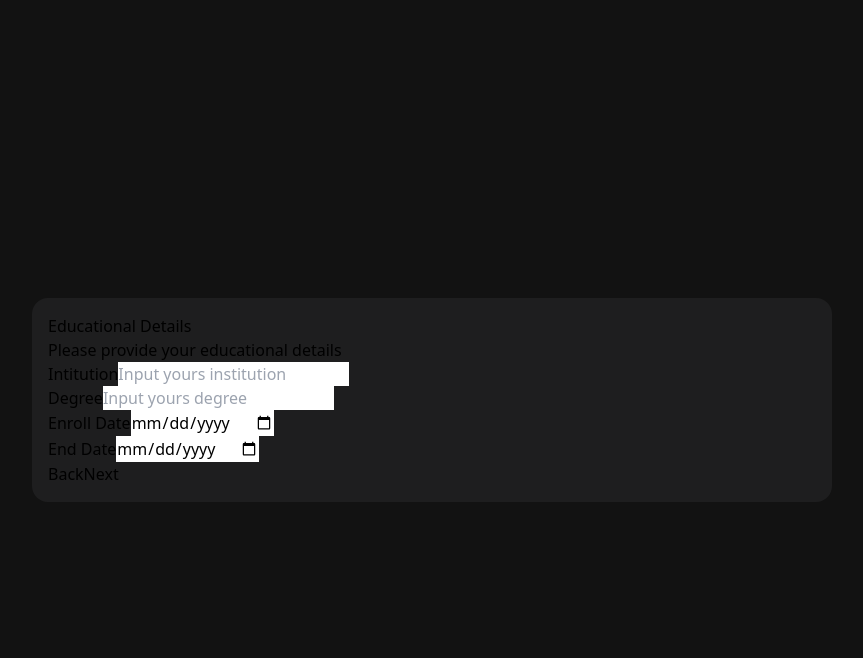
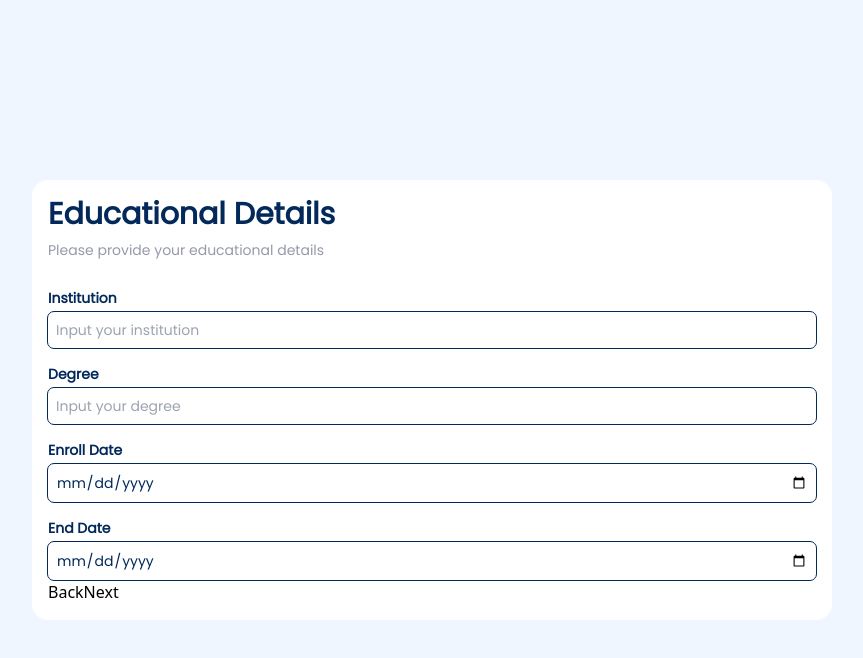
Before and after one commit to Utkarshrajmishra/Student-Detail, a React (Vite) app: page / in a window 1280 px wide. Both pictures are taken after a click on the button "Next". Shown: the top 658 px of the page, without its empty margins (208-1071 px from the left). Built offline with nearby package versions, Linux system fonts and the light colour scheme.

Commit message:
Update: Colors

```diff
--- a/src/components/EditForm/EditForm/CourseDetail.jsx
+++ b/src/components/EditForm/EditForm/CourseDetail.jsx
@@ -1,41 +1,60 @@
-const CourseDetailFrom = () => {
+const CourseDetailForm = () => {
   return (
-    <section>
-      <div>
-        <h2>Courses Details</h2>
-        <p>Please provide details about the course you have enrolled.</p>
+    <section className="font-Poppins text-marine_blue flex flex-col gap-4">
+      <div className="flex flex-col gap-2">
+        <h3 className="text-3xl font-extrabold">Courses Details</h3>
+        <p className="text-cool_gray text-sm">
+          Please provide details about the course you have enrolled.
+        </p>
       </div>
-      <div>
-        <div>
-          <label htmlFor="course">Course</label>
+      <div className="flex flex-col mt-3 gap-1">
+        <label htmlFor="course" className="text-sm font-semibold">
+          Course
+        </label>
         <input
+          className="p-2 rounded-md text-sm outline outline-1 outline-marine_blue"
           type="text"
           name="course"
           id="course"
-            placeholder="Input yours course name"
+          placeholder="Input your course name"
         />
       </div>
-        <div>
-          <label htmlFor="instructor">Instructor</label>
+      <div className="flex flex-col gap-1">
+        <label htmlFor="instructor" className="text-sm font-semibold">
+          Instructor
+        </label>
         <input
+          className="p-2 rounded-md text-sm outline outline-1 outline-marine_blue"
           type="text"
           name="instructor"
           id="instructor"
-            placeholder="Input yours instructor"
+          placeholder="Input your instructor"
         />
       </div>
-
-        <div>
-          <label htmlFor="courseEnrollDate">Enroll Date</label>
-          <input type="date" name="enrollDate" id="enrollDate" />
+      <div className="flex flex-col gap-1">
+        <label htmlFor="courseEnrollDate" className="text-sm font-semibold">
+          Enroll Date
+        </label>
+        <input
+          className="p-2 rounded-md text-sm outline outline-1 outline-marine_blue"
+          type="date"
+          name="courseEnrollDate"
+          id="courseEnrollDate"
+        />
       </div>
-        <div>
-          <label htmlFor="courseEndDate">End Date</label>
-          <input type="date" name="endDate" id="endDate" />
-        </div>
+      <div className="flex flex-col gap-1">
+        <label htmlFor="courseEndDate" className="text-sm font-semibold">
+          End Date
+        </label>
+        <input
+          className="p-2 rounded-md text-sm outline outline-1 outline-marine_blue"
+          type="date"
+          name="courseEndDate"
+          id="courseEndDate"
+        />
       </div>
     </section>
   );
 };
 
-export default CourseDetailFrom;
+export default CourseDetailForm;
--- a/src/components/EditForm/EducationDetail.jsx
+++ b/src/components/EditForm/EducationDetail.jsx
@@ -1,41 +1,60 @@
-const EducationalDetailFrom = () => {
+const EducationalDetailForm = () => {
   return (
-    <section>
-      <div>
-        <h2>Educational Details</h2>
-        <p>Please provide your educational details</p>
+    <section className="font-Poppins text-marine_blue flex flex-col gap-4">
+      <div className="flex flex-col gap-2">
+        <h3 className="text-3xl font-extrabold">Educational Details</h3>
+        <p className="text-cool_gray text-sm">
+          Please provide your educational details
+        </p>
       </div>
-      <div>
-        <div>
-          <label htmlFor="institution">Intitution</label>
+      <div className="flex flex-col mt-3 gap-1">
+        <label htmlFor="institution" className="text-sm font-semibold">
+          Institution
+        </label>
         <input
+          className="p-2 rounded-md text-sm outline outline-1 outline-marine_blue"
           type="text"
           name="institution"
           id="institution"
-            placeholder="Input yours institution"
+          placeholder="Input your institution"
         />
       </div>
-        <div>
-          <label htmlFor="degree">Degree</label>
+      <div className="flex flex-col gap-1">
+        <label htmlFor="degree" className="text-sm font-semibold">
+          Degree
+        </label>
         <input
+          className="p-2 rounded-md text-sm outline outline-1 outline-marine_blue"
           type="text"
           name="degree"
           id="degree"
-            placeholder="Input yours degree"
+          placeholder="Input your degree"
         />
       </div>
-
-        <div>
-          <label htmlFor="enrollDate">Enroll Date</label>
-          <input type="date" name="enrollDate" id="enrollDate" />
+      <div className="flex flex-col gap-1">
+        <label htmlFor="enrollDate" className="text-sm font-semibold">
+          Enroll Date
+        </label>
+        <input
+          className="p-2 rounded-md text-sm outline outline-1 outline-marine_blue"
+          type="date"
+          name="enrollDate"
+          id="enrollDate"
+        />
       </div>
-        <div>
-          <label htmlFor="endDate">End Date</label>
-          <input type="date" name="endDate" id="endDate" />
-        </div>
+      <div className="flex flex-col gap-1">
+        <label htmlFor="endDate" className="text-sm font-semibold">
+          End Date
+        </label>
+        <input
+          className="p-2 rounded-md text-sm outline outline-1 outline-marine_blue"
+          type="date"
+          name="endDate"
+          id="endDate"
+        />
       </div>
     </section>
   );
 };
 
-export default EducationalDetailFrom;
+export default EducationalDetailForm;
--- a/src/components/EditForm/PersonalDetail.jsx
+++ b/src/components/EditForm/PersonalDetail.jsx
@@ -1,50 +1,66 @@
-const PersonalDetailForm =() =>{
+const PersonalDetailForm = () => {
   return (
     <>
-        <section>
-          <div>
-            <h3>Personal Details</h3>
-            <p>Please provide your name, age, email, and phone number.</p>
+      <section className="font-Poppins text-marine_blue flex flex-col gap-4">
+        <div className="flex flex-col gap-2">
+          <h3 className="text-3xl font-extrabold">Personal Details</h3>
+          <p className="text-cool_gray text-sm ">
+            Please provide your name, age, email, and phone number.
+          </p>
         </div>
-          <div>
-            <label htmlFor="name">Name</label>
+        <div className="flex flex-col mt-3 gap-1">
+          <label htmlFor="name" className="text-sm font-semibold">
+            Name
+          </label>
           <input
+            className="p-2 rounded-md text-sm outline outline-1 outline-marine_blue"
             type="text"
             name="name"
             id="name"
             placeholder="Input your name"
           />
         </div>
-          <div>
-            <label htmlFor="email">Email</label>
+        <div className="flex flex-col gap-1">
+          <label htmlFor="email" className="text-sm font-semibold">
+            Email
+          </label>
           <input
+            className="p-2 rounded-md text-sm outline outline-1 outline-marine_blue"
             type="email"
             name="email"
             id="email"
             placeholder="Input your email"
           />
         </div>
-          <div>
-            <label htmlFor="phoneNumber">Name</label>
+        <div className="flex flex-col gap-1">
+          <label htmlFor="phoneNumber" className=" font-semibold text-sm">
+            Phone Number
+          </label>
           <input
+            className="p-2 rounded-md text-sm outline outline-1 outline-marine_blue"
             type="tel"
             name="phoneNumber"
             id="phoneNumber"
             placeholder="Input your phone number"
           />
         </div>
-          <div>
-            <label htmlFor="age">Age</label>
+        <div className="flex flex-col gap-1">
+          <label htmlFor="age" className="text-sm font-semibold">
+            Age
+          </label>
           <input
+            className="p-2 rounded-md text-sm outline outline-1 outline-marine_blue"
             type="number"
             name="age"
             id="age"
             placeholder="Input your age"
+            min="0"
+            step="1"
           />
         </div>
       </section>
     </>
   );
-}
+};
 
-export default PersonalDetailForm
+export default PersonalDetailForm;
--- a/src/pages/EditDetail.jsx
+++ b/src/pages/EditDetail.jsx
@@ -19,12 +19,12 @@ const EditDetail = () => {
 
   return (
     <>
-      <section className="w-full h-[100vh] bg-smoky_black flex items-center justify-center">
-        <div className="w-[800px] h-fit bg-eerie_black_2 p-4 rounded-2xl">
+      <section className="w-full h-[100vh] bg-magnolia flex items-center justify-center">
+        <div className="w-[800px] h-fit bg-white p-4 rounded-2xl">
           <div>
             {step}
             {!isFirstStep && <button onClick={back}>Back</button>}
-             <button onClick={next}>{isLastStep?'Cofirm':'Next'}</button>
+            <button onClick={next}>{isLastStep ? 'Cofirm' : 'Next'}</button>
           </div>
         </div>
       </section>
--- a/tailwind.config.js
+++ b/tailwind.config.js
@@ -7,18 +7,21 @@ export default {
         Poppins: ['Poppins', 'sans-serif'],
       },
       colors: {
-        jet: '#343434',
-        onyx: '#353935',
-        eerie_black_2: '#1e1e1f',
-        eerie_black_1: '##202022',
-        smoky_black: '#121212',
-        white_1: '#ffffff',
-        white_2: '#fafafa',
-        orange_yellow_crayalo: '#ffdb70',
-        vegas_gold: '#ceb15a',
-        light_ray: '#d6d6d6',
-        bittersweet_shimmer: '#b84c4c',
-        light_gray_70: '#d6d6d6',
+        // Blue shades
+        marine_blue: 'hsl(213, 96%, 18%)',
+        purplish_blue: 'hsl(243, 100%, 62%)',
+        pastel_blue: 'hsl(228, 100%, 84%)',
+        light_blue: 'hsl(206, 94%, 87%)',
+        strawberry_red: 'hsl(354, 84%, 57%)',
+
+        // Neutral shades
+        cool_gray: 'hsl(231, 11%, 63%)',
+        light_gray: 'hsl(229, 24%, 87%)',
+        magnolia: 'hsl(217, 100%, 97%)',
+        alabaster: 'hsl(231, 100%, 99%)',
+        white: 'hsl(0, 0%, 100%)',
+
+
       },
     },
   },
```
Lines whose indentation alone changed are shown as unchanged.
